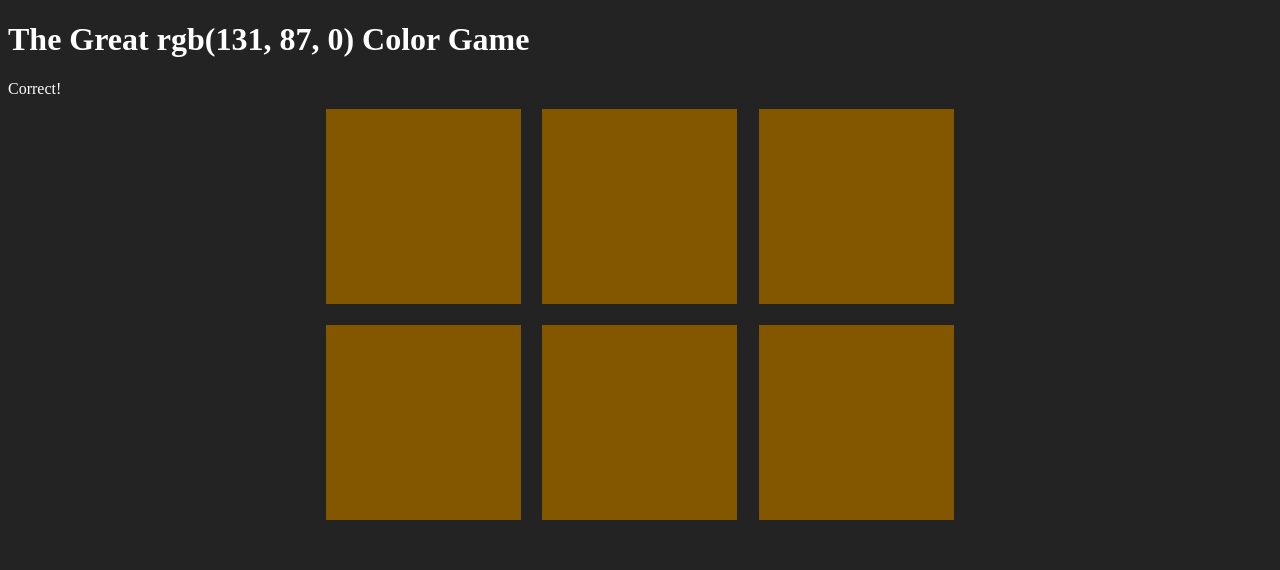
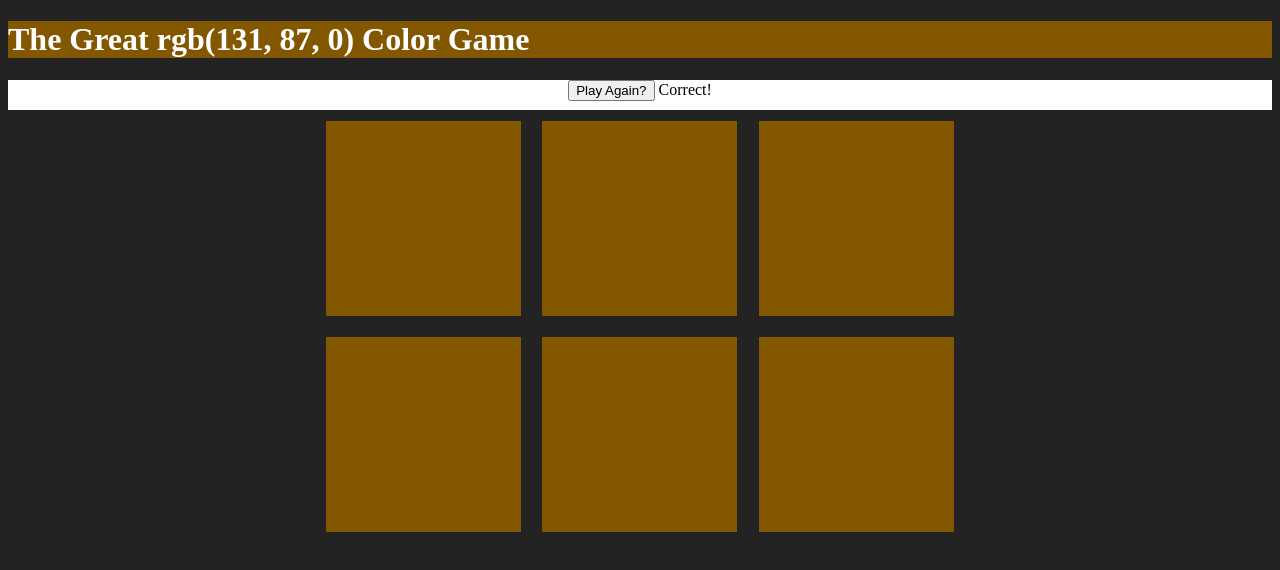
Before and after one commit to IntrepidArrow/RGB_Color_Game, a plain HTML site: page index.html in a window 1280 px wide. Both pictures are taken after a click on the element 423 px from the left and 188 px from the top of the page. Drawn offline with Linux system fonts and the light colour scheme.

Commit message:
Add game reset functionality

```diff
--- a/colorGame.css
+++ b/colorGame.css
@@ -2,8 +2,10 @@ body {
     background-color: #232323;
 }
 
-span {
-    color: white;
+#options {
+    background-color: white;
+    height: 30px;
+    text-align: center;
 }
 
 #rgb_header {
--- a/colorGame.js
+++ b/colorGame.js
@@ -5,6 +5,9 @@ let squares = document.querySelectorAll(".square");
 let selectedColor = chooseGameColor(colors);
 let displayColor = document.querySelector("#displayColor");
 let message = document.querySelector("#message");
+let rgb_header = document.querySelector("#rgb_header");
+let reset_btn = document.querySelector("#reset");
+
 
 // Display the selected color value to the page header/title
 displayColor.textContent = selectedColor;
@@ -16,12 +19,28 @@ for (let i = 0; i < squares.length; i++) {
         if (this.style.backgroundColor === displayColor.textContent) {
             message.textContent = "Correct!";
             changeAllToSpecificColor(selectedColor);
+            rgb_header.style.backgroundColor = selectedColor;
+            reset_btn.textContent = "Play Again?";
         } else {
             this.style.backgroundColor = "#232323";
             message.textContent = "Wrong! Try Again!";
         }
     });
 }
+
+reset_btn.addEventListener("click", function () {
+    rgb_header.style.backgroundColor = "#232323";
+    message.textContent = "";
+    reset_btn.textContent = "New Colors!"
+
+    colors = generateColorsArray(6);
+    selectedColor = chooseGameColor(colors);
+    displayColor.textContent = selectedColor;
+
+    for (let i = 0; i < squares.length; i++) {
+        squares[i].style.backgroundColor = colors[i];
+    }
+});
 
 function changeAllToSpecificColor(color) {
     for (let i = 0; i < squares.length; i++) {
--- a/index.html
+++ b/index.html
@@ -9,8 +9,11 @@
 </head>
 
 <body>
-    <h1 id="rgb_header">The Great <span id="displayColor">RGB</span> Color Game</h1>
-    <div>
+    <div class="header">
+        <h1 id="rgb_header">The Great <span id="displayColor">RGB</span> Color Game</h1>
+    </div>
+    <div id="options">
+        <button id="reset">New Colors!</button>
         <span id="message"></span>
     </div>
     <div class="container">
```
